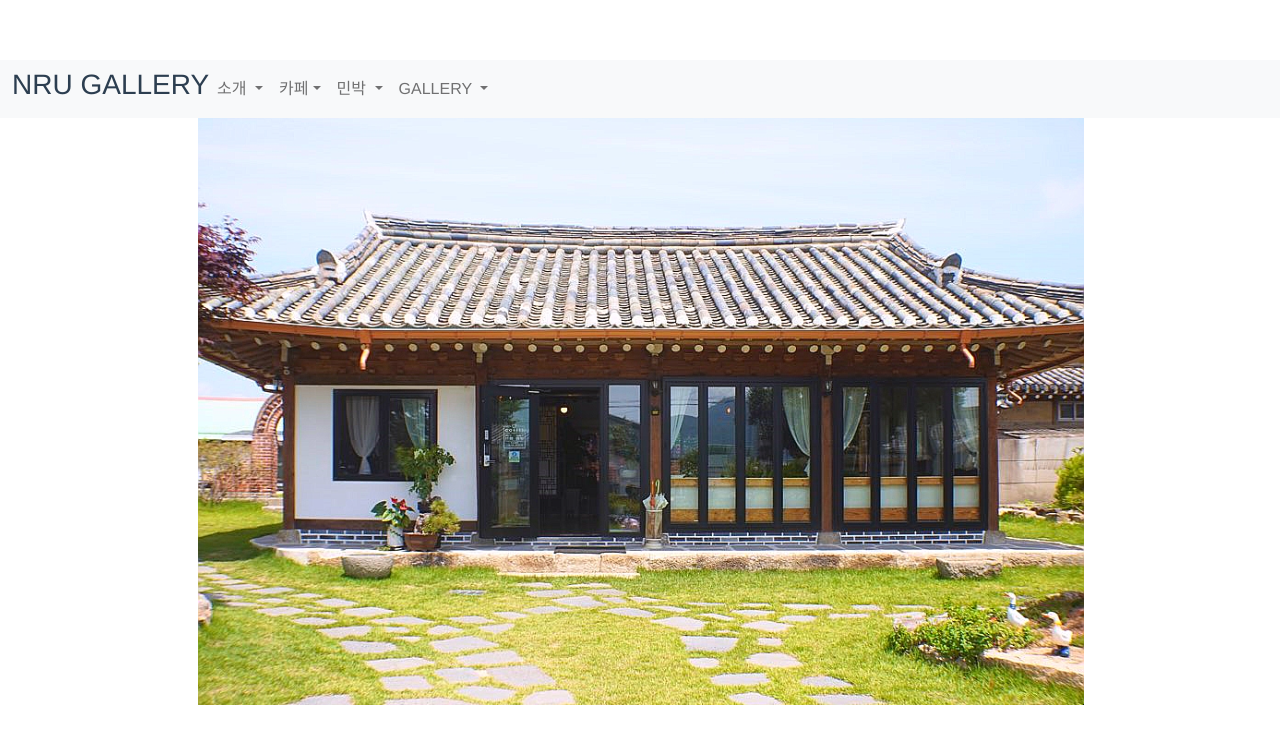
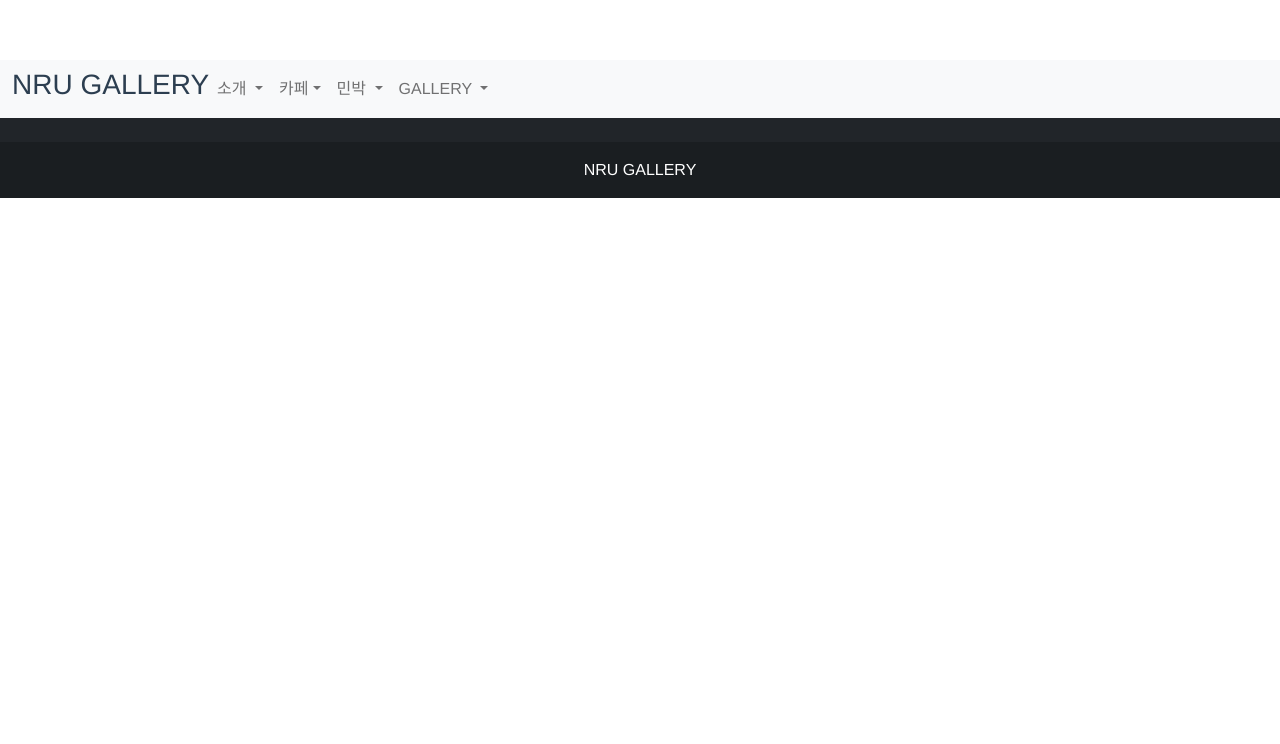
Before and after one commit to wogns1026/N_RU, a Vue app in the folder src/main/vue-front/: page / in a window 1280 px wide. Shown: the top 744 px of the page. Built offline with nearby package versions, Linux system fonts and the light colour scheme.

Commit message:
임시 footer 생성 & index.html 수정

```diff
--- a/src/main/vue-front/public/index.html
+++ b/src/main/vue-front/public/index.html
@@ -4,8 +4,8 @@
     <meta charset="utf-8">
     <meta http-equiv="X-UA-Compatible" content="IE=edge">
     <meta name="viewport" content="width=device-width,initial-scale=1.0">
-    <link rel="icon" href="<%= BASE_URL %>favicon.ico">
-    <title><%= htmlWebpackPlugin.options.title %></title>
+    <link rel="icon" href="<%= BASE_URL %>coffee.png">
+    <title>NRU GALLERY</title>
   </head>
   <body>
     <noscript>
--- a/src/main/vue-front/src/App.vue
+++ b/src/main/vue-front/src/App.vue
@@ -1,18 +1,20 @@
 <template>
   <menu-bar />
   <main-page />
-
+  <nru-footer />
 </template>
 
 <script>
 import MenuBar from "@/components/MenuBar";
 import MainPage from "@/components/MainPage";
+import NruFooter from "@/components/NruFooter";
 
 export default {
   name: 'App',
   components: {
     MainPage,
     MenuBar,
+    NruFooter,
   },
 
   data() {
--- a/src/main/vue-front/src/components/MainPage.vue
+++ b/src/main/vue-front/src/components/MainPage.vue
@@ -1,6 +1,6 @@
 <template>
   <div>
-    <img alt="N_RU img1" src="../assets/nru_img1.PNG">
+<!--    <img alt="N_RU img1" src="../assets/nru_img1.PNG">-->
   </div>
 </template>
 
--- /dev/null
+++ b/src/main/vue-front/src/components/NruFooter.vue
@@ -0,0 +1,26 @@
+<template>
+  <footer class="bg-dark text-center text-white">
+    <!-- Grid container -->
+    <div class="container p-4 pb-0">
+
+    </div>
+    <!-- Grid container -->
+
+    <!-- Copyright -->
+    <div class="text-center p-3" style="background-color: rgba(0, 0, 0, 0.2);">
+      NRU GALLERY
+<!--      <a class="text-white" href="https://mdbootstrap.com/">MDBootstrap.com</a>-->
+    </div>
+    <!-- Copyright -->
+  </footer>
+</template>
+
+<script>
+export default {
+  name: "NruFooter.vue"
+}
+</script>
+
+<style scoped>
+
+</style>
```
Also changed, not shown: src/main/vue-front/public/coffee.png (added), 1 other file (tests, documents, lock files or other folders).
